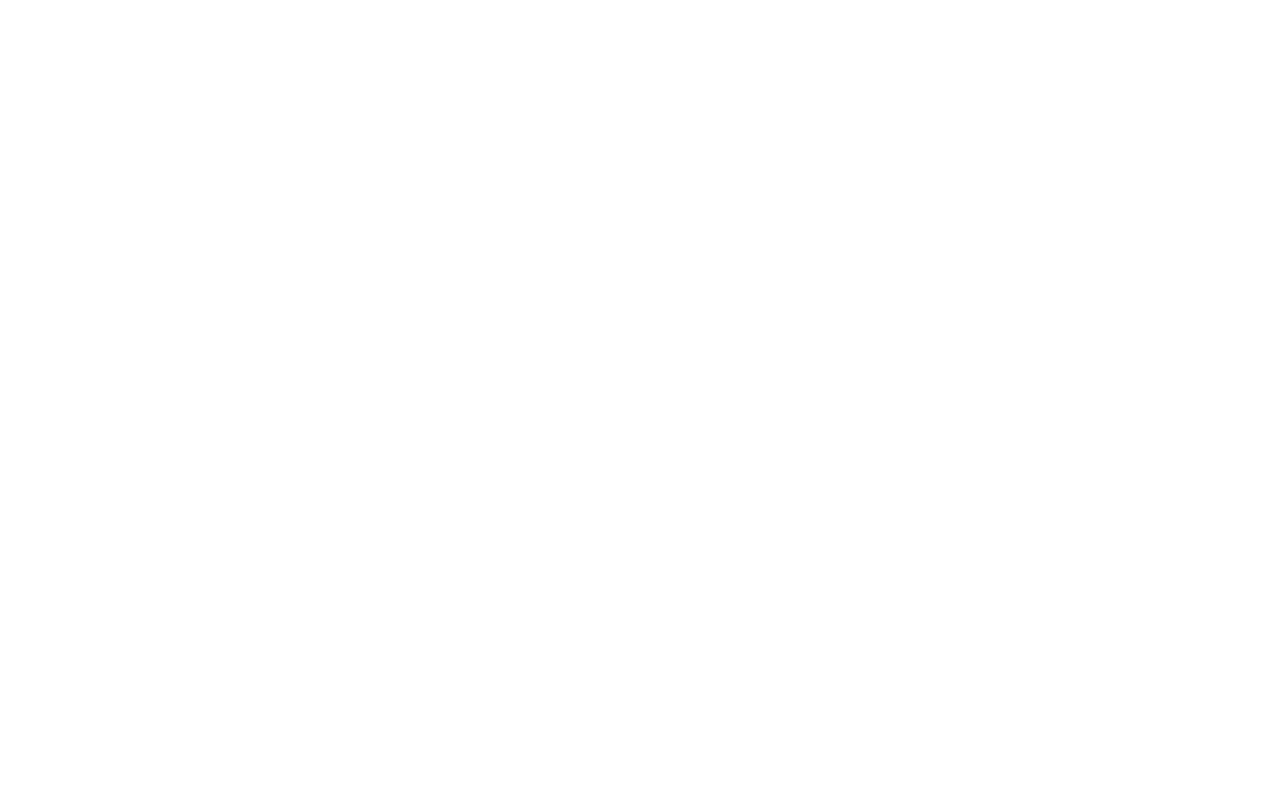
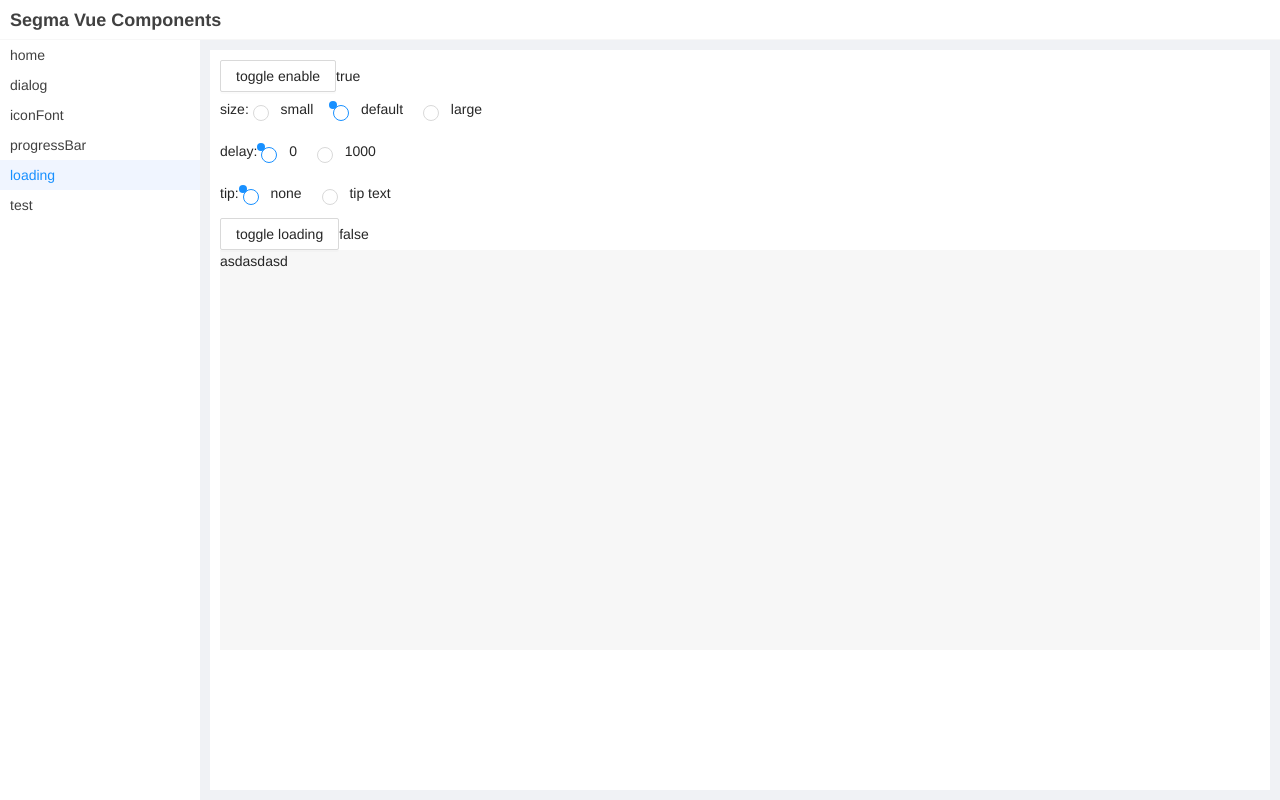
Before and after one commit to RanSatious/vue3-components, a Vue app: page /loading in a window 1280 px wide. Before the commit this address had no page. Built offline with nearby package versions, Linux system fonts and the light colour scheme.

Commit message:
feat(directive): add loading directive

```diff
--- a/package.json
+++ b/package.json
@@ -10,6 +10,7 @@
     "dependencies": {
         "ant-design-vue": "^2.0.0-beta.6",
         "core-js": "^3.6.5",
+        "lodash": "^4.17.20",
         "vue": "^3.0.0-rc.10",
         "vue-router": "^4.0.0-beta.9",
         "vuex": "^4.0.0-beta.4"
--- /dev/null
+++ b/src/directives/index.js
@@ -0,0 +1,7 @@
+import loading from './loading';
+
+export default app => {
+    [loading].forEach(item => {
+        app.use(item);
+    });
+};
--- /dev/null
+++ b/src/directives/loading/index.js
@@ -0,0 +1,99 @@
+import { createApp, h, reactive, watch, nextTick } from 'vue';
+import { Spin } from 'ant-design-vue';
+import isNil from 'lodash/isNil';
+import './index.less';
+
+const SIZE = ['small', 'default', 'large'];
+
+const normalizeOption = (option, oldOption) => {
+    if (isNil(option)) {
+        return {
+            loading: true,
+        };
+    }
+
+    if (typeof option === 'boolean') {
+        return {
+            loading: option,
+        };
+    }
+
+    if (option && typeof option === 'object') {
+        let data = {};
+        let { loading = oldOption.loading, tip = oldOption.tip, size = oldOption.size, delay = oldOption.delay } = option;
+        data.loading = !!loading;
+
+        if (!isNil(tip)) {
+            data.tip = tip;
+        }
+
+        if (SIZE.includes(size)) {
+            data.size = size;
+        }
+
+        if (!isNil(delay) && !isNaN(delay)) {
+            data.delay = Math.max(0, Number(delay));
+        }
+
+        return data;
+    }
+
+    return {
+        loading: false,
+    };
+};
+
+export default app => {
+    app.directive('segma-loading', {
+        mounted(el, { value }) {
+            const data = reactive(normalizeOption(value, { loading: false, tip: '', size: 'large', delay: 0 }));
+
+            let positonChanged = false;
+            watch(
+                () => data.loading,
+                async val => {
+                    await nextTick();
+                    if (val) {
+                        let { position } = getComputedStyle(el);
+                        if (position === 'static') {
+                            el.style.position = 'relative';
+                            positonChanged = true;
+                        }
+                        el.appendChild(container);
+                    } else {
+                        if (positonChanged) {
+                            el.style.position = '';
+                        }
+                        container.remove();
+                    }
+                },
+                {
+                    immediate: true,
+                }
+            );
+
+            let container = document.createElement('div');
+            container.className = 'segma-loading-wrapper';
+
+            createApp({
+                setup() {
+                    return () =>
+                        h(Spin, {
+                            spinning: data.loading,
+                            tip: data.tip,
+                            size: data.size,
+                            delay: data.delay,
+                        });
+                },
+            }).mount(container);
+            el.vLoading = data;
+        },
+        updated(el, { value }) {
+            let { loading, tip, size, delay } = normalizeOption(value, el.vLoading);
+            el.vLoading.loading = loading;
+            el.vLoading.tip = tip;
+            el.vLoading.size = size;
+            el.vLoading.delay = delay;
+        },
+    });
+};
--- /dev/null
+++ b/src/directives/loading/index.less
@@ -0,0 +1,11 @@
+.segma-loading-wrapper {
+    position: absolute;
+    top: 0;
+    left: 0;
+    z-index: 1;
+    width: 100%;
+    height: 100%;
+    display: flex;
+    justify-content: center;
+    align-items: center;
+}
--- a/src/plugins/index.js
+++ b/src/plugins/index.js
@@ -1,8 +1,9 @@
 import ui from './ui';
-import component from '../components';
+import components from '../components';
+import directives from '../directives';
 
 export default app => {
-    [ui, component].forEach(plugin => {
+    [ui, components, directives].forEach(plugin => {
         app.use(plugin);
     });
 };
--- a/src/plugins/ui.js
+++ b/src/plugins/ui.js
@@ -1,4 +1,4 @@
-import { Button, Form, Modal, Input, Layout } from 'ant-design-vue';
+import { Button, Form, Modal, Input, Layout, Radio, Spin } from 'ant-design-vue';
 import '../assets/css/page.less';
 
 export default app => {
@@ -7,4 +7,6 @@
     app.use(Input);
     app.use(Modal);
     app.use(Layout);
+    app.use(Radio);
+    app.use(Spin);
 };
--- a/src/router/index.js
+++ b/src/router/index.js
@@ -40,6 +40,14 @@
                     },
                 },
                 {
+                    path: '/loading',
+                    name: 'loading',
+                    component: () => import('../views/loading/Index.vue'),
+                    meta: {
+                        page: true,
+                    },
+                },
+                {
                     path: '/test',
                     name: 'test',
                     component: () => import('../views/Test.vue'),
--- a/src/views/icon-font/DemoBasic.vue
+++ b/src/views/icon-font/DemoBasic.vue
@@ -8,7 +8,7 @@
     </div>
 </template>
 <style lang="less" scoped>
-/deep/.icon {
+::v-deep.icon {
     margin-right: 10px;
 }
 </style>
--- /dev/null
+++ b/src/views/loading/DemoBasic.vue
@@ -0,0 +1,75 @@
+<template>
+    <a-button @click="enable = !enable">toggle enable</a-button>{{enable}}
+    <p>
+        size:
+        <a-radio-group v-model:value="size"
+                       name="size">
+            <a-radio value="small">
+                small
+            </a-radio>
+            <a-radio value="default">
+                default
+            </a-radio>
+            <a-radio value="large">
+                large
+            </a-radio>
+        </a-radio-group>
+    </p>
+    <p>
+        delay:
+        <a-radio-group v-model:value="delay"
+                       name="delay">
+            <a-radio :value="0">
+                0
+            </a-radio>
+            <a-radio :value="1000">
+                1000
+            </a-radio>
+        </a-radio-group>
+    </p>
+    <p>
+        tip:
+        <a-radio-group v-model:value="tip"
+                       name="tip">
+            <a-radio value="">
+                none
+            </a-radio>
+            <a-radio value="tip text">
+                tip text
+            </a-radio>
+        </a-radio-group>
+    </p>
+    <div v-if="enable">
+        <a-button @click="loading = !loading">toggle loading</a-button>{{loading}}
+        <div v-segma-loading="{loading, size, delay, tip}"
+             class="basic">
+            asdasdasd
+        </div>
+    </div>
+</template>
+<script>
+import { ref } from 'vue';
+export default {
+    name: 'DemoBasic',
+    setup() {
+        const loading = ref(false);
+        const enable = ref(true);
+        const size = ref('default');
+        const delay = ref(0);
+        const tip = ref('');
+        return {
+            loading,
+            enable,
+            size,
+            delay,
+            tip,
+        };
+    },
+};
+</script>
+<style lang="less" scoped>
+.basic {
+    height: 400px;
+    background-color: #f7f7f7;
+}
+</style>
--- /dev/null
+++ b/src/views/loading/Index.vue
@@ -0,0 +1,15 @@
+<template>
+    <demo-basic></demo-basic>
+</template>
+<script>
+import DemoBasic from './DemoBasic.vue';
+export default {
+    name: 'LoadingPage',
+    components: {
+        DemoBasic,
+    },
+};
+</script>
+<style lang="less" scoped>
+// todo
+</style>
```
